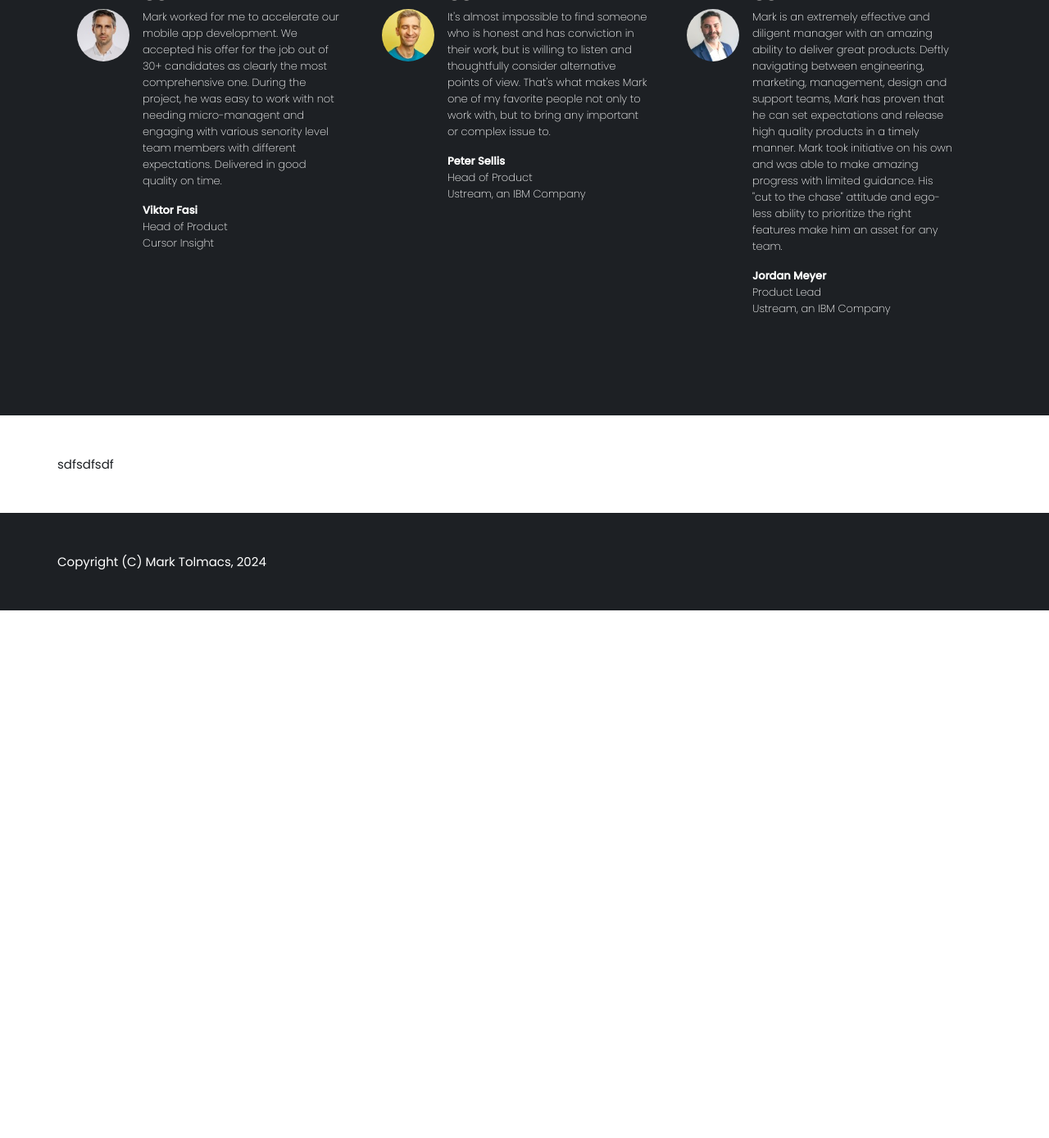
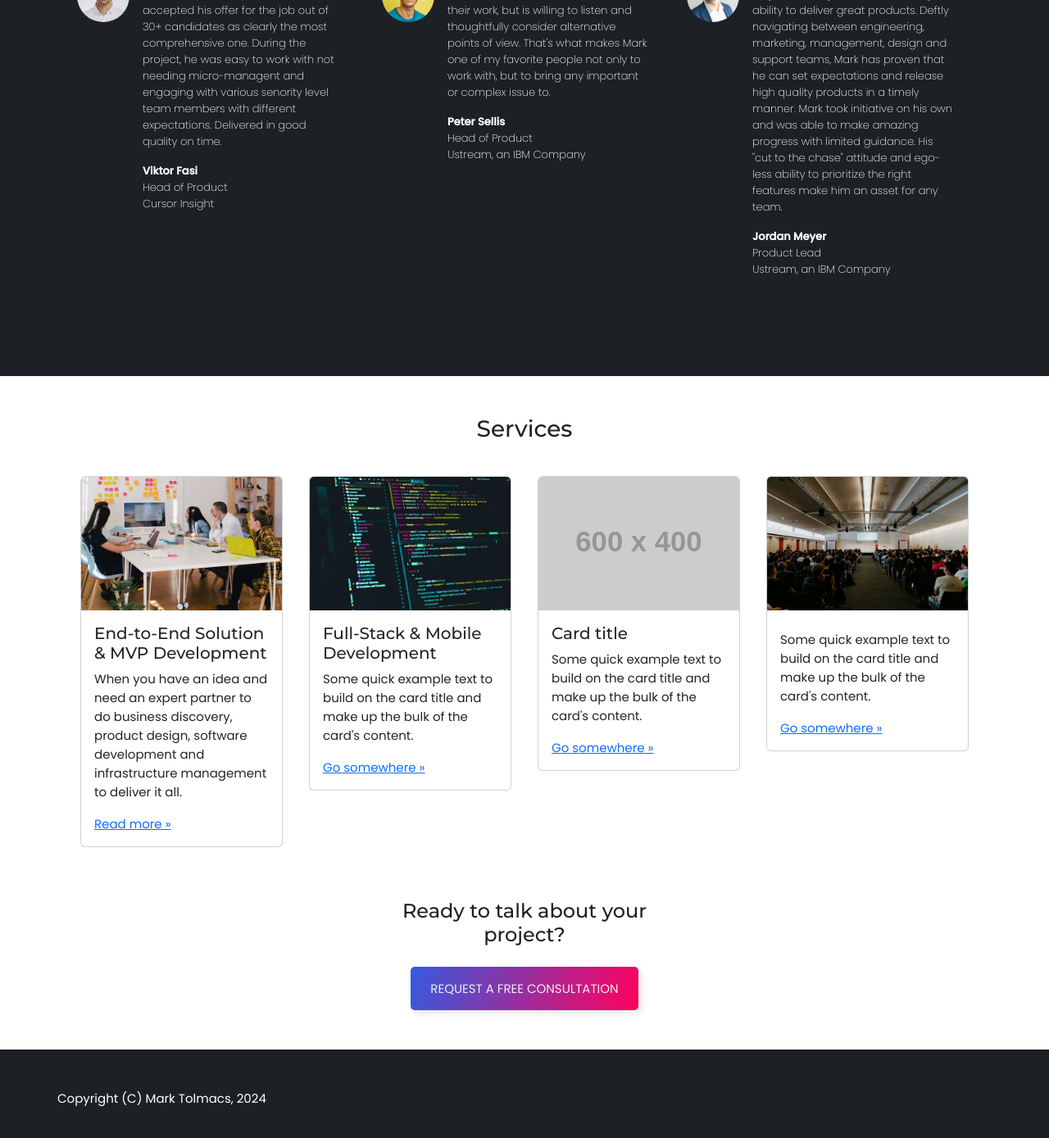
Before and after one commit to mtolmacs/mtolmacs, a Jekyll site: the page built from index.html, in a window 1280 px wide and 1400 px high, scrolled down 945 px. Shown: the top 1389 px of the window at 82% size. Built offline with Jekyll 4.4.1, drawn with Linux system fonts in a browser that asks for light colours; before the commit the page ends 1690 px from its top, so only the background shows below that.

Commit message:
Basic homepage services
Signed-off-by: Mark Tolmacs <mark@lazycat.hu>

```diff
--- a/index.html
+++ b/index.html
@@ -2,7 +2,7 @@
 layout: default
 title: Mark's Smart Solutions
 ---
-<section class="container my-5 overflow-x-hidden" style="padding-bottom: 140px;">
+<section class="container mt-5 overflow-x-hidden" style="padding-bottom: 140px;">
   <div class="row">
 
     <div class="col-lg-6 col-md-12 order-2 order-sm-2 order-md-2 order-lg-1 order-xl-1 mt-auto pt-5">
@@ -18,6 +18,7 @@ title: Mark's Smart Solutions
         precision, proactivity, wide expertise and efficiency a 100% satisfaction
         rating is no wonder. Let's connect and see how I can help you succeed!
       </div>
+      <div class="d-flex justify-content-center justify-content-lg-start">
         <a
           class="btn-special text-uppercase text-decoration-none"
           target="_blank"
@@ -25,6 +26,7 @@ title: Mark's Smart Solutions
         >
           Request a free consultation
         </a>
+      </div>
     </div>
 
     <div class="position-relative col-lg-6 col-md-12 order-1 order-sm-1 order-md-1 order-lg-2 order-xl-2 mt-auto mb-auto">
@@ -47,6 +49,70 @@ title: Mark's Smart Solutions
 
 <section class="container">
   <div class="row mt-5 mb-5">
-    sdfsdfsdf
+    <div class="col-12 col-lg-4 mx-auto mb-3">
+      <h3 class="text-center">Services</h3>
+    </div>
+    <div class="row mx-auto">
+
+      <div class="col-12 col-lg-3 px-3 py-3">
+        <div class="card">
+          <img src="{{ "/assets/images/planning600x400.jpg" | relative_url }}" class="card-img-top" alt="Photo of project planning by Jason Goodman on Unsplash">
+          <div class="card-body">
+            <h5 class="card-title">End-to-End Solution & MVP Development</h5>
+            <p class="card-text">
+              When you have an idea and need an expert partner to do business discovery, product design, software development and infrastructure management to deliver it all.
+            </p>
+            <a href="#" class="">Read more &raquo;</a>
+          </div>
+        </div>
+      </div>
+
+      <div class="col-12 col-lg-3 px-3 py-3">
+        <div class="card">
+          <img src="{{ "/assets/images/development600x400.jpg" | relative_url }}" class="card-img-top" alt="...">
+          <div class="card-body">
+            <h5 class="card-title">Full-Stack & Mobile Development</h5>
+            <p class="card-text">Some quick example text to build on the card title and make up the bulk of the card's content.</p>
+            <a href="#" class="">Go somewhere &raquo;</a>
+          </div>
+        </div>
+      </div>
+
+      <div class="col-12 col-lg-3 px-3 py-3">
+        <div class="card">
+          <img src="https://placehold.co/600x400" class="card-img-top" alt="...">
+          <div class="card-body">
+            <h5 class="card-title">Card title</h5>
+            <p class="card-text">Some quick example text to build on the card title and make up the bulk of the card's content.</p>
+            <a href="#" class="">Go somewhere &raquo;</a>
+          </div>
+        </div>
+      </div>
+
+      <div class="col-12 col-lg-3 px-3 py-3">
+        <div class="card">
+          <img src="{{ "/assets/images/training600x400.jpg" | relative_url }}" class="card-img-top" alt="Photo of conference by Claudio Schwarz on Unsplash">
+          <div class="card-body">
+            <h5 class="card-title"></h5>
+            <p class="card-text">Some quick example text to build on the card title and make up the bulk of the card's content.</p>
+            <a href="#" class="">Go somewhere &raquo;</a>
+          </div>
+        </div>
+      </div>
+
+    </div>
+
+    <div>
+      <h4 class="col-12 col-lg-4 mx-auto text-center mb-4 mt-5">Ready to talk about your project?</h4>
+      <div class="col-12 col-lg-4 mx-auto text-center">
+        <a
+          class="btn-special text-uppercase text-decoration-none"
+          target="_blank"
+          href="https://calendly.com/marktolmacs/30min"
+        >
+          Request a free consultation
+        </a>
+      </div>
+    </div>
   </div>
 </section>
```
Also changed, not shown: assets/images/development600x400.jpg (added), assets/images/planning600x400.jpg (added), assets/images/training600x400.jpg (added). Lines whose indentation alone changed are shown as unchanged.
